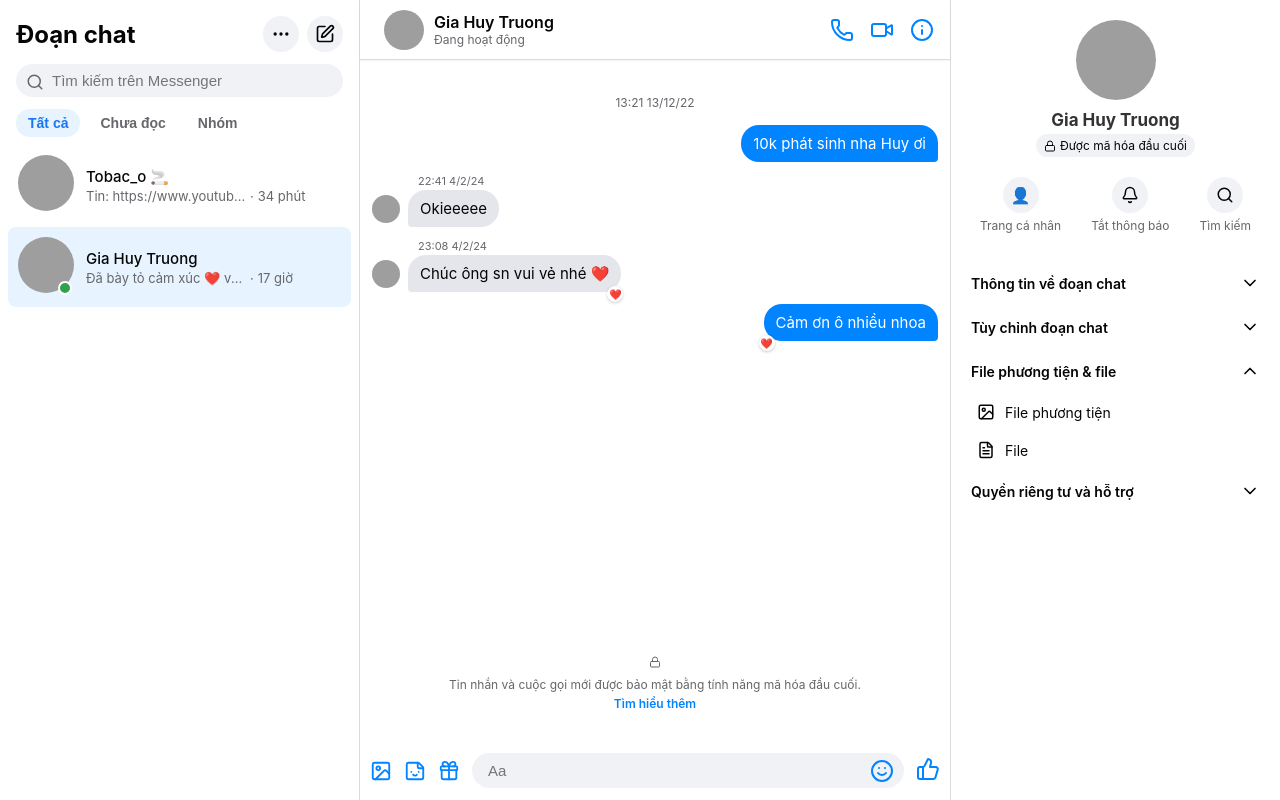
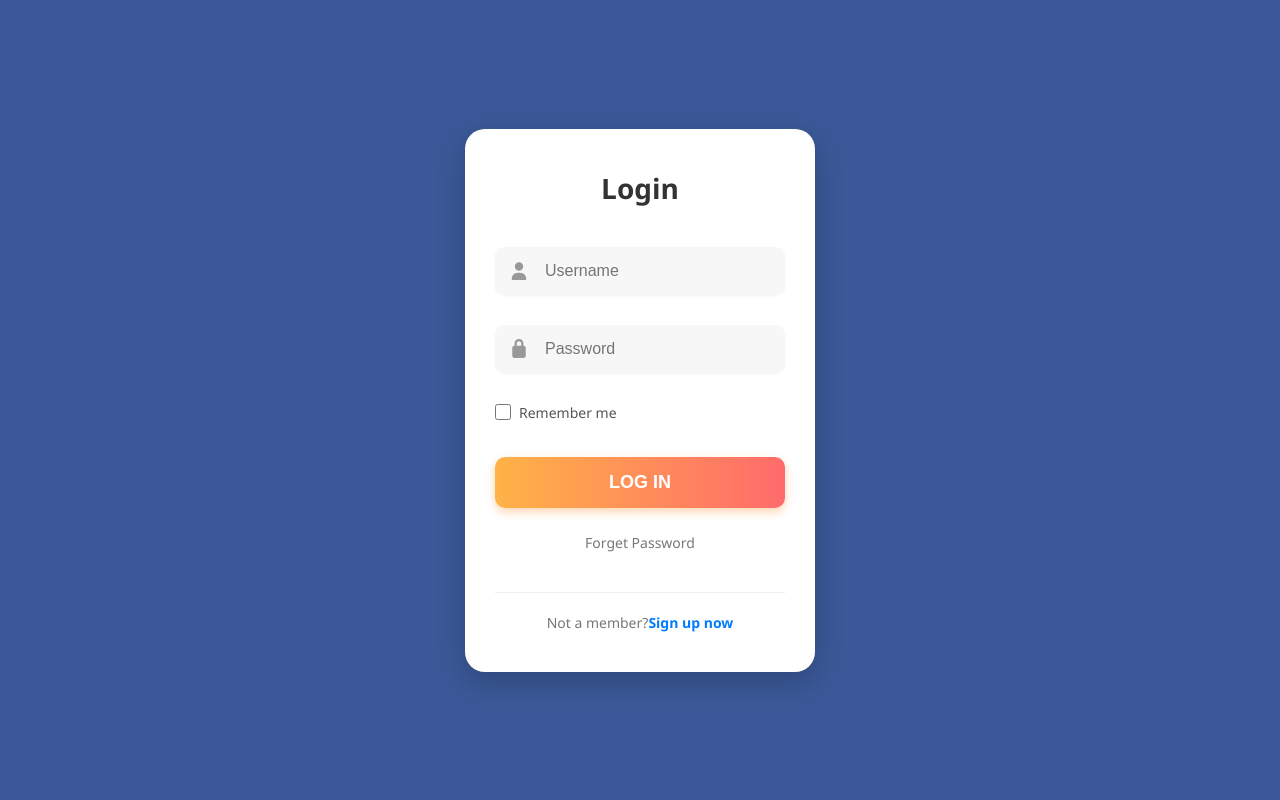
Before and after one commit to BinhTranThanhNLU/AppChatReact, a React (Create React App) app: page /login in a window 1280 px wide. Built offline with nearby package versions, Linux system fonts and the light colour scheme; grey boxes are pictures that could not be loaded.

Commit message:
thêm trạng thái chuyển trang cho code

```diff
--- a/package.json
+++ b/package.json
@@ -17,6 +17,7 @@
     "lucide-react": "^0.560.0",
     "react": "^19.2.0",
     "react-dom": "^19.2.0",
+    "react-router-dom": "^7.10.1",
     "react-scripts": "5.0.1",
     "typescript": "^4.9.5",
     "web-vitals": "^2.1.4"
--- a/src/App.tsx
+++ b/src/App.tsx
@@ -1,12 +1,18 @@
-import './assets/css/AuthStyles.css';
-import MessengerScreen from './features/ChatPages/MessengerScreen';
+import "./assets/css/AuthStyles.css";
+import { Routes, Route, Navigate } from "react-router-dom";
+
+import AuthContainer from "./features/AuthPages/AuthContainer";
+import MessengerScreen from "./features/ChatPages/MessengerScreen";
 
 function App() {
   return (
-    <div className="App">
-        {/* <AuthContainer /> */}
-        <MessengerScreen />
-    </div>
+    <Routes>
+      <Route path="/login" element={<AuthContainer />} />
+      <Route path="/messenger" element={<MessengerScreen />} />
+
+      {/* Mặc định vào login */}
+      <Route path="*" element={<Navigate to="/login" />} />
+    </Routes>
   );
 }
 
--- a/src/features/AuthPages/LoginScreen.tsx
+++ b/src/features/AuthPages/LoginScreen.tsx
@@ -1,44 +1,55 @@
-// src/features/auth/LoginScreen.tsx
-import React, { useState, FormEvent } from 'react';
-import { FontAwesomeIcon } from '@fortawesome/react-fontawesome';
-import { faUser, faLock } from '@fortawesome/free-solid-svg-icons';
+// src/features/AuthPages/LoginScreen.tsx
+import React, { useState, FormEvent } from "react";
+import { FontAwesomeIcon } from "@fortawesome/react-fontawesome";
+import { faUser, faLock } from "@fortawesome/free-solid-svg-icons";
+import { useNavigate } from "react-router-dom";
 
 interface LoginScreenProps {
   switchToRegister: () => void;
 }
 
 const LoginScreen: React.FC<LoginScreenProps> = ({ switchToRegister }) => {
-    const [username, setUsername] = useState<string>('');
-    const [password, setPassword] = useState<string>('');
+  const [username, setUsername] = useState<string>("");
+  const [password, setPassword] = useState<string>("");
   const [rememberMe, setRememberMe] = useState<boolean>(false);
   const [isLoading, setIsLoading] = useState<boolean>(false);
   const [error, setError] = useState<string | null>(null);
+
+  const navigate = useNavigate(); // ✅ THÊM
 
   const handleSubmit = async (e: FormEvent) => {
     e.preventDefault();
     setIsLoading(true);
     setError(null);
+
     try {
-            // Simulate an API call
-            await new Promise(resolve => setTimeout(resolve, 2000));
+      // Fake API
+      await new Promise((resolve) => setTimeout(resolve, 1500));
 
-            if (username !== 'admin' || password !== '123456') {
-                throw new Error('Incorrect username or password.');
+      if (username !== "admin" || password !== "123456") {
+        throw new Error("Incorrect username or password.");
       }
 
-            console.log('Login successful:', { username, rememberMe });
-            alert(`Login successful! Redirecting...`);
+      // ✅ LƯU TRẠNG THÁI LOGIN
+      localStorage.setItem("isLogin", "true");
 
+      console.log("Login successful:", { username, rememberMe });
+
+      // ✅ CHUYỂN SANG MESSENGER
+      navigate("/messenger");
     } catch (err) {
-            const errorMessage = err instanceof Error ? err.message : 'A system error has occurred.';
+      const errorMessage =
+        err instanceof Error
+          ? err.message
+          : "A system error has occurred.";
       setError(errorMessage);
     } finally {
       setIsLoading(false);
     }
-
   };
 
-    const handleInputChange = (setter: React.Dispatch<React.SetStateAction<string>>) =>
+  const handleInputChange =
+    (setter: React.Dispatch<React.SetStateAction<string>>) =>
     (e: React.ChangeEvent<HTMLInputElement>) => {
       setter(e.target.value);
       if (error) setError(null);
@@ -47,11 +58,10 @@
   return (
     <div className="auth-form-container">
       <h2>Login</h2>
+
       <form className="auth-form" onSubmit={handleSubmit}>
-
         {error && <p className="error-message">{error}</p>}
 
-                {/* Input Username */}
         <div className="form-group-icon">
           <FontAwesomeIcon icon={faUser} className="input-icon" />
           <input
@@ -64,7 +74,6 @@
           />
         </div>
 
-                {/* Input Password */}
         <div className="form-group-icon">
           <FontAwesomeIcon icon={faLock} className="input-icon" />
           <input
@@ -77,7 +86,6 @@
           />
         </div>
 
-                {/* Checkbox Remember Me */}
         <div className="checkbox-group">
           <input
             type="checkbox"
@@ -89,22 +97,15 @@
           <label htmlFor="rememberMe">Remember me</label>
         </div>
 
-                {/* Nút Đăng nhập */}
-                <button
-                    type="submit"
-                    className="auth-button"
-                    disabled={isLoading}
-                >
-                    {isLoading ? 'LOADING...' : 'LOG IN'}
+        <button type="submit" className="auth-button" disabled={isLoading}>
+          {isLoading ? "LOADING..." : "LOG IN"}
         </button>
 
-                {/* Liên kết Quên Mật khẩu */}
         <a href="#" className="forgot-password-link">
           Forget Password
         </a>
       </form>
 
-            {/* Liên kết Đăng ký */}
       <div className="signup-link-container">
         Not a member?
         <a
--- a/src/index.tsx
+++ b/src/index.tsx
@@ -1,19 +1,20 @@
-import React from 'react';
-import ReactDOM from 'react-dom/client';
-import './index.css';
-import App from './App';
-import reportWebVitals from './reportWebVitals';
+import React from "react";
+import ReactDOM from "react-dom/client";
+import { BrowserRouter } from "react-router-dom";
+import "./index.css";
+import App from "./App";
+import reportWebVitals from "./reportWebVitals";
 
 const root = ReactDOM.createRoot(
-  document.getElementById('root') as HTMLElement
+  document.getElementById("root") as HTMLElement
 );
+
 root.render(
   <React.StrictMode>
-    <App />
+    <BrowserRouter>
+      <App />
+    </BrowserRouter>
   </React.StrictMode>
 );
 
-// If you want to start measuring performance in your app, pass a function
-// to log results (for example: reportWebVitals(console.log))
-// or send to an analytics endpoint. Learn more: https://bit.ly/CRA-vitals
 reportWebVitals();
```
Also changed, not shown: 1 other file (tests, documents, lock files or other folders). Lines whose indentation alone changed are shown as unchanged.
